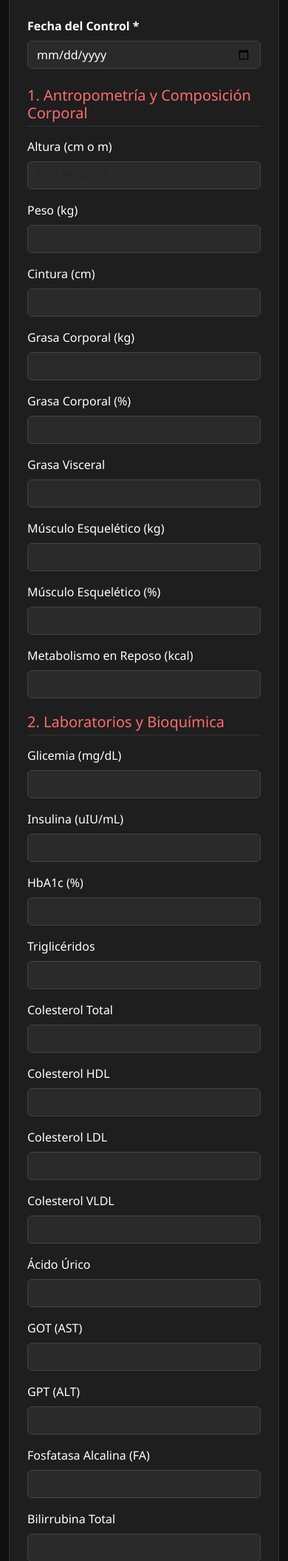
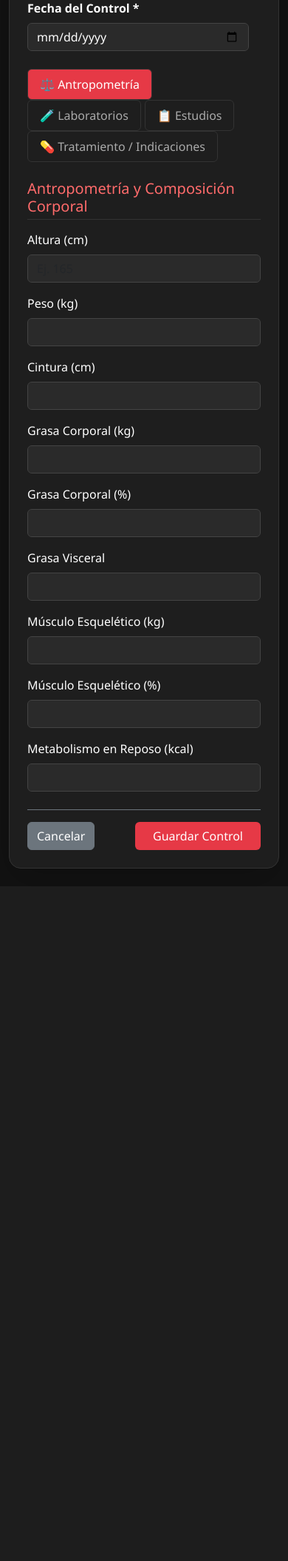
Before and after one commit to patriciafranco-web/Metabolysis1.0-Prueba, a Flask app: template templates/new_record.html in a window 390 px wide. Shown: the part 138-2248 px from the top of the page at 74% size. After the commit the page ends 1336 px from the top, so only its background shows below. Run offline with Flask 3, Linux system fonts and the light colour scheme; the template is opened without the code that fills it, so the values that code supplies are empty.

Commit message:
Update new_record.html

```diff
--- a/templates/new_record.html
+++ b/templates/new_record.html
@@ -8,14 +8,16 @@
     <style>
         body { background-color: #121212; color: #e0e0e0; font-family: 'Segoe UI', Tahoma, Geneva, Verdana, sans-serif; }
         .card { background-color: #1e1e1e; border: 1px solid #333; color: #fff; }
-        .form-control { background-color: #2a2a2a; border: 1px solid #444; color: #fff; }
-        .form-control:focus { background-color: #333; border-color: #ff6b6b; color: #fff; box-shadow: none; }
+        .form-control, .form-select { background-color: #2a2a2a; border: 1px solid #444; color: #fff; }
+        .form-control:focus, .form-select:focus { background-color: #333; border-color: #ff6b6b; color: #fff; box-shadow: none; }
         .btn-primary { background-color: #e63946; border: none; }
         .btn-primary:hover { background-color: #d90429; }
-        .section-title { color: #ff6b6b; border-bottom: 1px solid #333; padding-bottom: 5px; margin-top: 20px; margin-bottom: 15px; }
+        .nav-pills .nav-link.active { background-color: #e63946; color: #fff; }
+        .nav-pills .nav-link { color: #aaa; background-color: #1e1e1e; border: 1px solid #333; margin-right: 5px; }
+        .section-title { color: #ff6b6b; border-bottom: 1px solid #333; padding-bottom: 5px; margin-top: 10px; margin-bottom: 15px; }
     </style>
 </head>
-<body class="py-5">
+<body class="py-4">
 <div class="container" style="max-width: 900px;">
     <div class="card p-4 shadow-lg rounded-4">
         <h2 class="text-center text-danger fw-bold">❤️ METABOLISYS</h2>
@@ -24,14 +26,33 @@
         <form method="POST">
             <div class="mb-4">
                 <label class="form-label fw-bold">Fecha del Control *</label>
-                <input type="date" class="form-control" name="date" required>
+                <input type="date" class="form-control" name="date" required style="max-width: 300px;">
             </div>
 
-            <h5 class="section-title">1. Antropometría y Composición Corporal</h5>
+            <!-- Botones de Pestañas (Tabs) -->
+            <ul class="nav nav-pills mb-4" id="recordTab" role="tablist">
+                <li class="nav-item" role="presentation">
+                    <button class="nav-link active" id="antropometria-tab" data-bs-toggle="pill" data-bs-target="#antropometria" type="button" role="tab">⚖️ Antropometría</button>
+                </li>
+                <li class="nav-item" role="presentation">
+                    <button class="nav-link" id="laboratorios-tab" data-bs-toggle="pill" data-bs-target="#laboratorios" type="button" role="tab">🧪 Laboratorios</button>
+                </li>
+                <li class="nav-item" role="presentation">
+                    <button class="nav-link" id="estudios-tab" data-bs-toggle="pill" data-bs-target="#estudios" type="button" role="tab">📋 Estudios</button>
+                </li>
+                <li class="nav-item" role="presentation">
+                    <button class="nav-link" id="tratamiento-tab" data-bs-toggle="pill" data-bs-target="#tratamiento" type="button" role="tab">💊 Tratamiento / Indicaciones</button>
+                </li>
+            </ul>
+
+            <div class="tab-content" id="recordTabContent">
+                <!-- Pestaña 1: Antropometría -->
+                <div class="tab-pane fade show active" id="antropometria" role="tabpanel">
+                    <h5 class="section-title">Antropometría y Composición Corporal</h5>
                     <div class="row g-3">
                         <div class="col-md-3">
-                    <label class="form-label">Altura (cm o m)</label>
-                    <input type="number" step="0.01" class="form-control" name="height" placeholder="Ej. 1.65 o 165">
+                            <label class="form-label">Altura (cm)</label>
+                            <input type="number" step="0.1" class="form-control" name="height" placeholder="Ej. 165">
                         </div>
                         <div class="col-md-3">
                             <label class="form-label">Peso (kg)</label>
@@ -66,8 +87,11 @@
                             <input type="number" step="0.1" class="form-control" name="basal_metabolism">
                         </div>
                     </div>
+                </div>
 
-            <h5 class="section-title">2. Laboratorios y Bioquímica</h5>
+                <!-- Pestaña 2: Laboratorios -->
+                <div class="tab-pane fade" id="laboratorios" role="tabpanel">
+                    <h5 class="section-title">Laboratorios y Bioquímica</h5>
                     <div class="row g-3">
                         <div class="col-md-3"><label class="form-label">Glicemia (mg/dL)</label><input type="number" step="0.1" class="form-control" name="glucose"></div>
                         <div class="col-md-3"><label class="form-label">Insulina (uIU/mL)</label><input type="number" step="0.1" class="form-control" name="insulin"></div>
@@ -104,19 +128,25 @@
                         <div class="col-md-6"><label class="form-label">Fósforo (P)</label><input type="number" step="0.1" class="form-control" name="phosphorus"></div>
                         <div class="col-md-6"><label class="form-label">Cloro (Cl)</label><input type="number" step="0.1" class="form-control" name="chlorine"></div>
                     </div>
-
-            <h5 class="section-title">3. Estudios Complementarios</h5>
-            <div class="row g-3">
-                <div class="col-md-4"><label class="form-label">Ecografía Abdominal</label><input type="text" class="form-control" name="ecografia_abdominal"></div>
-                <div class="col-md-4"><label class="form-label">Ecografía Tiroidea</label><input type="text" class="form-control" name="ecografia_tiroidea"></div>
-                <div class="col-md-4"><label class="form-label">Otros Estudios</label><input type="text" class="form-control" name="otros_estudios"></div>
                 </div>
 
-            <h5 class="section-title">4. Indicaciones y Tratamiento (Receta)</h5>
+                <!-- Pestaña 3: Estudios -->
+                <div class="tab-pane fade" id="estudios" role="tabpanel">
+                    <h5 class="section-title">Estudios Complementarios</h5>
+                    <div class="row g-3">
+                        <div class="col-md-12"><label class="form-label">Ecografía Abdominal</label><input type="text" class="form-control" name="ecografia_abdominal"></div>
+                        <div class="col-md-12"><label class="form-label">Ecografía Tiroidea</label><input type="text" class="form-control" name="ecografia_tiroidea"></div>
+                        <div class="col-md-12"><label class="form-label">Otros Estudios</label><input type="text" class="form-control" name="otros_estudios"></div>
+                    </div>
+                </div>
+
+                <!-- Pestaña 4: Tratamiento / Indicaciones -->
+                <div class="tab-pane fade" id="tratamiento" role="tabpanel">
+                    <h5 class="section-title">Indicaciones y Tratamiento (Receta)</h5>
                     <div class="row g-3">
                         <div class="col-md-12">
                             <label class="form-label">Indicaciones / Tratamiento General</label>
-                    <textarea class="form-control" name="indicaciones_tratamiento" rows="2"></textarea>
+                            <textarea class="form-control" name="indicaciones_tratamiento" rows="3"></textarea>
                         </div>
                         <div class="col-md-12">
                             <label class="form-label">Medicación (para la Receta Médica)</label>
@@ -124,20 +154,23 @@
                         </div>
                         <div class="col-md-6">
                             <label class="form-label">Próximo Control</label>
-                    <input type="text" class="form-control" name="proximo_control" placeholder="Ej. En 3 meses">
+                            <input type="text" class="form-control" name="proximo_control" placeholder="Ej. En 4 semanas">
                         </div>
                         <div class="col-md-6">
                             <label class="form-label">Conducta Médica / Notas</label>
                             <textarea class="form-control" name="conducta_medica" rows="2"></textarea>
                         </div>
                     </div>
+                </div>
+            </div>
 
-            <div class="d-flex justify-content-between mt-4">
+            <div class="d-flex justify-content-between mt-4 pt-3 border-top border-secondary">
                 <a href="{{ url_for('patient_detail', id=patient.id) }}" class="btn btn-secondary">Cancelar</a>
                 <button type="submit" class="btn btn-primary px-4">Guardar Control</button>
             </div>
         </form>
     </div>
 </div>
+<script src="https://cdn.jsdelivr.net/npm/bootstrap@5.3.0/dist/js/bootstrap.bundle.min.js"></script>
 </body>
 </html>
```
Lines whose indentation alone changed are shown as unchanged.
